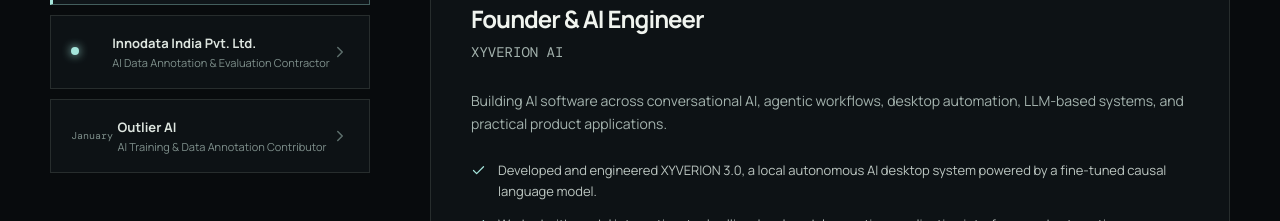
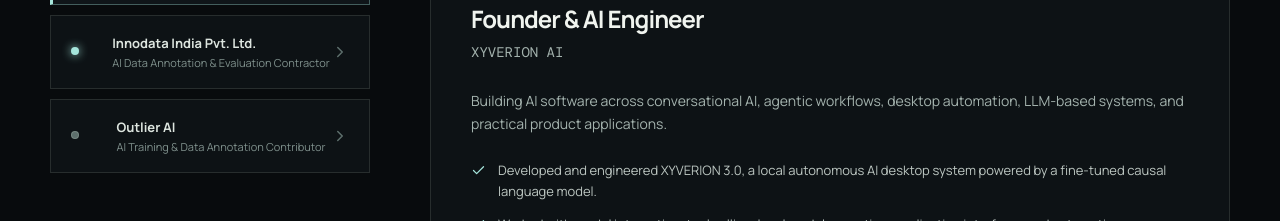
Before and after one commit to durgeshunde/durgesh-unde-portfolio, a React (Vite) app: page / in a window 1280 px wide. Shown: the part 2280-2501 px from the top of the page. Built offline with nearby package versions, Linux system fonts and the light colour scheme; a web font is replaced by a local one.

Commit message:
fix: replace timeline text with dot, remove github mentions, update resume PDF

```diff
--- a/src/main.jsx
+++ b/src/main.jsx
@@ -337,7 +337,6 @@
     'CSS3',
     'REST APIs',
     'Git',
-    'GitHub',
   ],
   'Quality / Evaluation': [
     'Model Output Evaluation',
@@ -619,7 +618,7 @@
               onClick={() => setActive(i)}
             >
               <span className="timeline-index">
-                {item.current ? <span className="pulse" /> : item.period.split(' ')[0]}
+                {item.current ? <span className="pulse" /> : <span className="timeline-dot" />}
               </span>
               <span>
                 <b>{item.company}</b>
@@ -1267,13 +1266,6 @@
           </div>
           <div className="social-placeholders">
             <a
-              href="https://github.com/durgeshunde/durgesh-unde-portfolio"
-              target="_blank"
-              rel="noreferrer"
-            >
-              GitHub <small>durgeshunde/durgesh-unde-portfolio</small>
-            </a>
-            <a
               href="https://www.linkedin.com/in/durgesh-u-89911241b/"
               target="_blank"
               rel="noreferrer"
@@ -1417,9 +1409,6 @@
             <a href="https://www.linkedin.com/in/durgesh-u-89911241b/" target="_blank" rel="noreferrer">
               LinkedIn
             </a>
-            <a href="https://github.com/durgeshunde/durgesh-unde-portfolio" target="_blank" rel="noreferrer">
-              GitHub
-            </a>
             <a href="mailto:durgeshunde@gmail.com">Email</a>
             <span className="footer-copy">© {new Date().getFullYear()} Durgesh Unde</span>
           </div>
--- a/src/styles.css
+++ b/src/styles.css
@@ -417,6 +417,20 @@
   height: 8px;
   border-radius: 50%;
   background: var(--cyan);
+  box-shadow: 0 0 10px var(--cyan);
+}
+.timeline-dot {
+  display: inline-block;
+  width: 8px;
+  height: 8px;
+  border-radius: 50%;
+  background: #5d6f6c;
+  border: 1px solid rgba(224, 233, 223, 0.2);
+  transition: background .2s, border-color .2s, box-shadow .2s;
+}
+.timeline-trigger.active .timeline-dot {
+  background: var(--cyan);
+  border-color: var(--cyan);
   box-shadow: 0 0 10px var(--cyan);
 }
 .timeline-trigger b { display: block; font-size: 13px; color: #dde5df; }
```
Also changed, not shown: 1 other file (tests, documents, lock files or other folders).
